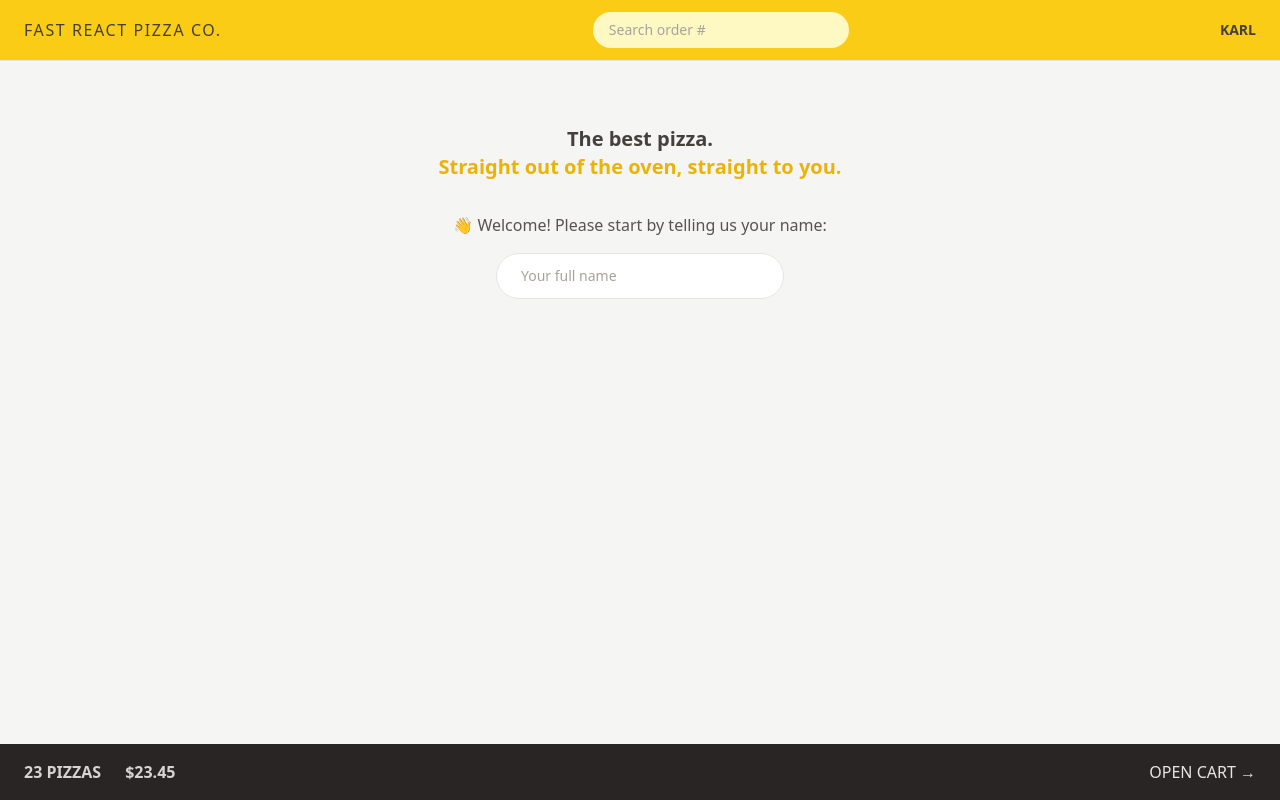
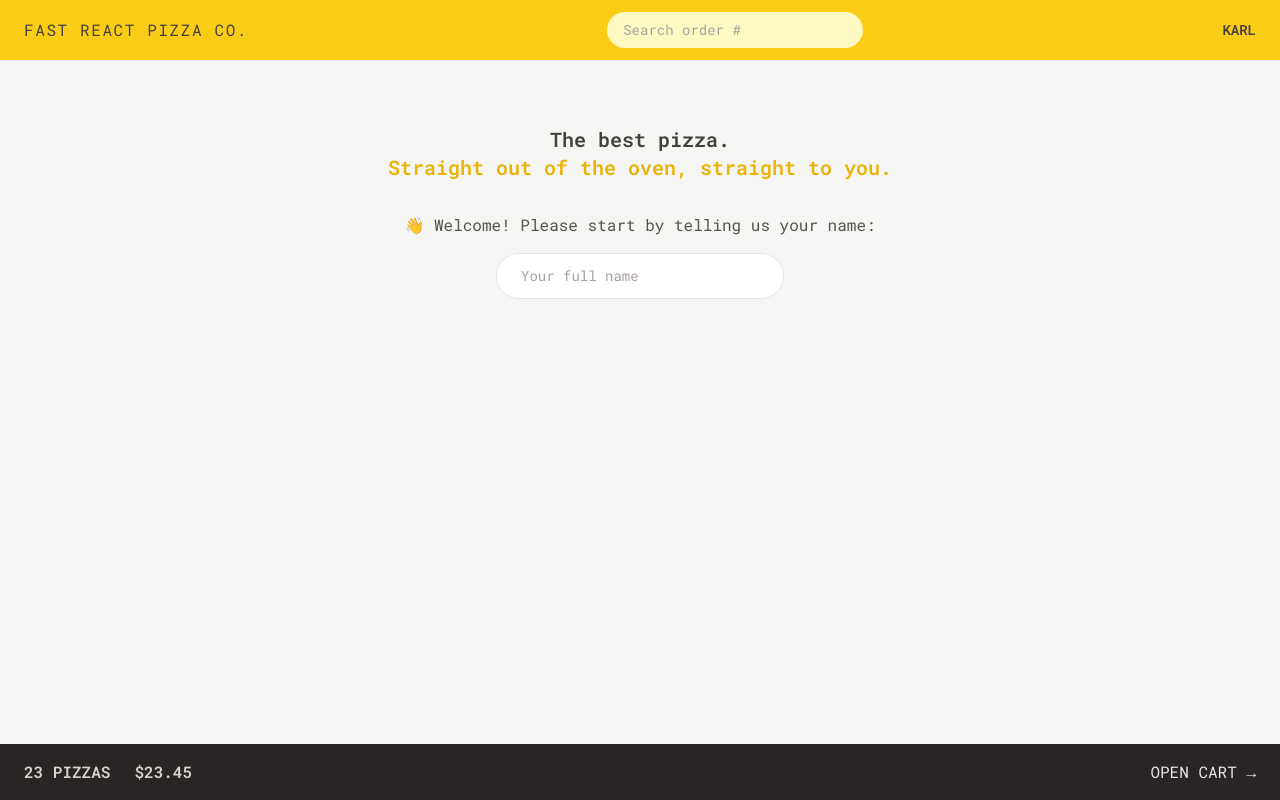
Before and after one commit to karl0223/fast-react-pizza, a React (Vite) app: page / in a window 1280 px wide. Built offline with nearby package versions, Linux system fonts and the light colour scheme.

Commit message:
Configuring Tailwind: Custom Font Family

```diff
--- a/index.html
+++ b/index.html
@@ -4,6 +4,10 @@
     <meta charset="UTF-8" />
     <link rel="icon" type="image/svg+xml" href="/vite.svg" />
     <meta name="viewport" content="width=device-width, initial-scale=1.0" />
+
+    <link rel="preconnect" href="https://fonts.googleapis.com">
+<link rel="preconnect" href="https://fonts.gstatic.com" crossorigin>
+<link href="https://fonts.googleapis.com/css2?family=Roboto+Mono:ital,wght@0,100..700;1,100..700&display=swap" rel="stylesheet">
     <title>Vite + React</title>
   </head>
   <body class="bg-stone-100 text-stone-700">
--- a/tailwind.config.js
+++ b/tailwind.config.js
@@ -2,7 +2,12 @@
 export default {
   content: ["./index.html", "./src/**/*.{js,ts,jsx,tsx}"],
   theme: {
-    extend: {},
+    fontFamily: {
+      sans: "Roboto Mono, monospace",
+    },
+    extend: {
+      screen: "100dvh", // dynamic viewport height
+    },
   },
   plugins: [],
 };
```
